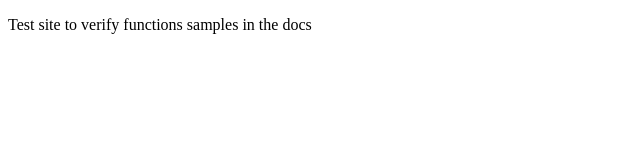
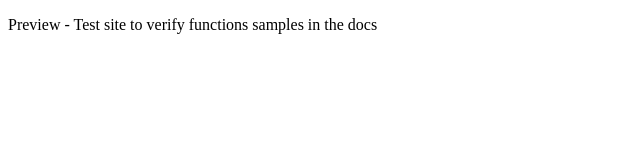
Before and after one commit to klavavej/verify-functions-docs-samples, a plain HTML site: page index.html in a window 1280 px wide. Shown: the whole page, without its empty margins (0-640 px from the left). Drawn offline with Linux system fonts and the light colour scheme.

Commit message:
Update index.html

```diff
--- a/index.html
+++ b/index.html
@@ -5,7 +5,7 @@
 </head>
 <body>
 
-<p>Test site to verify functions samples in the docs</p>
+<p>Preview - Test site to verify functions samples in the docs</p>
 
 </body>
 </html>
```
